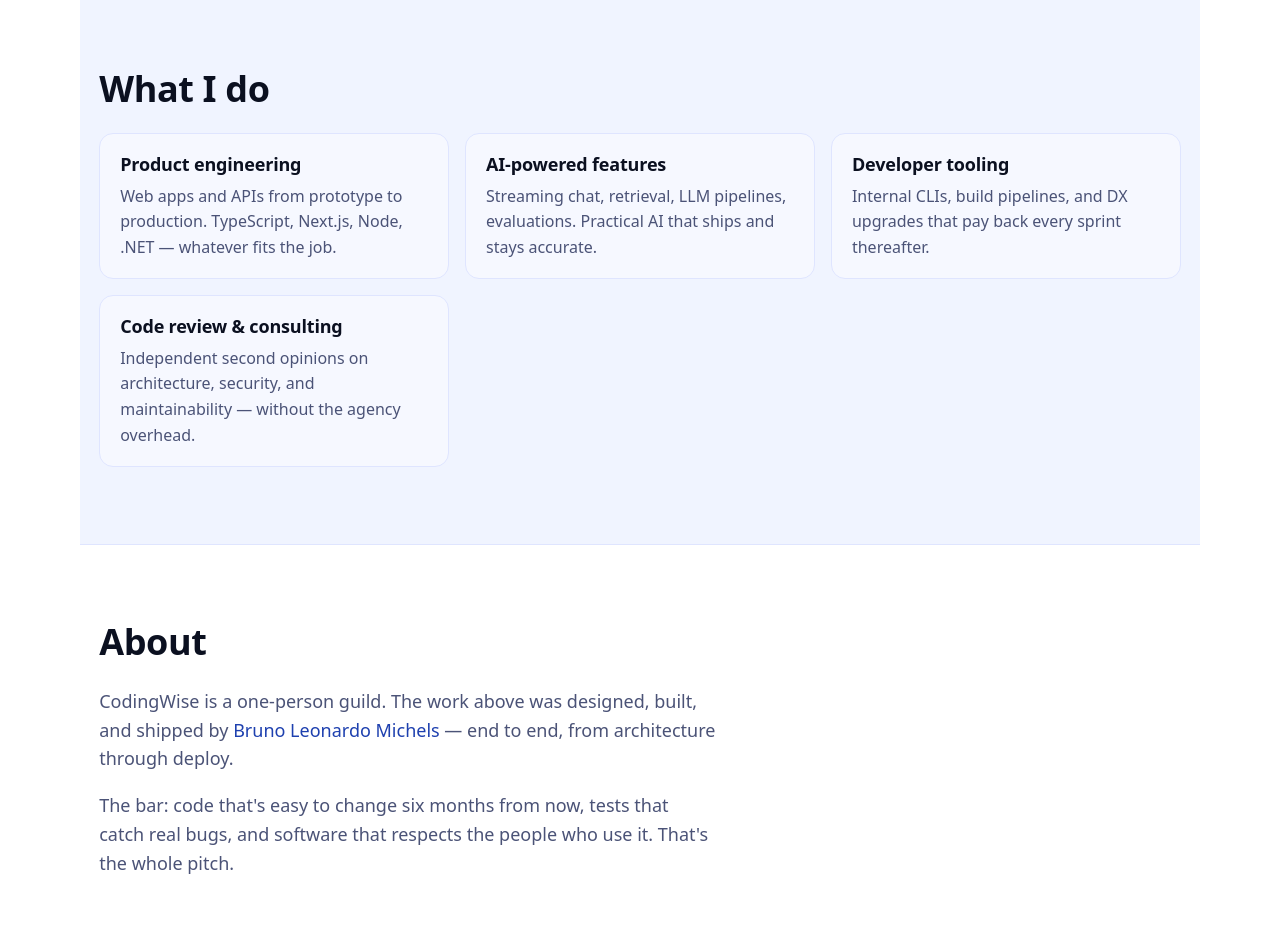
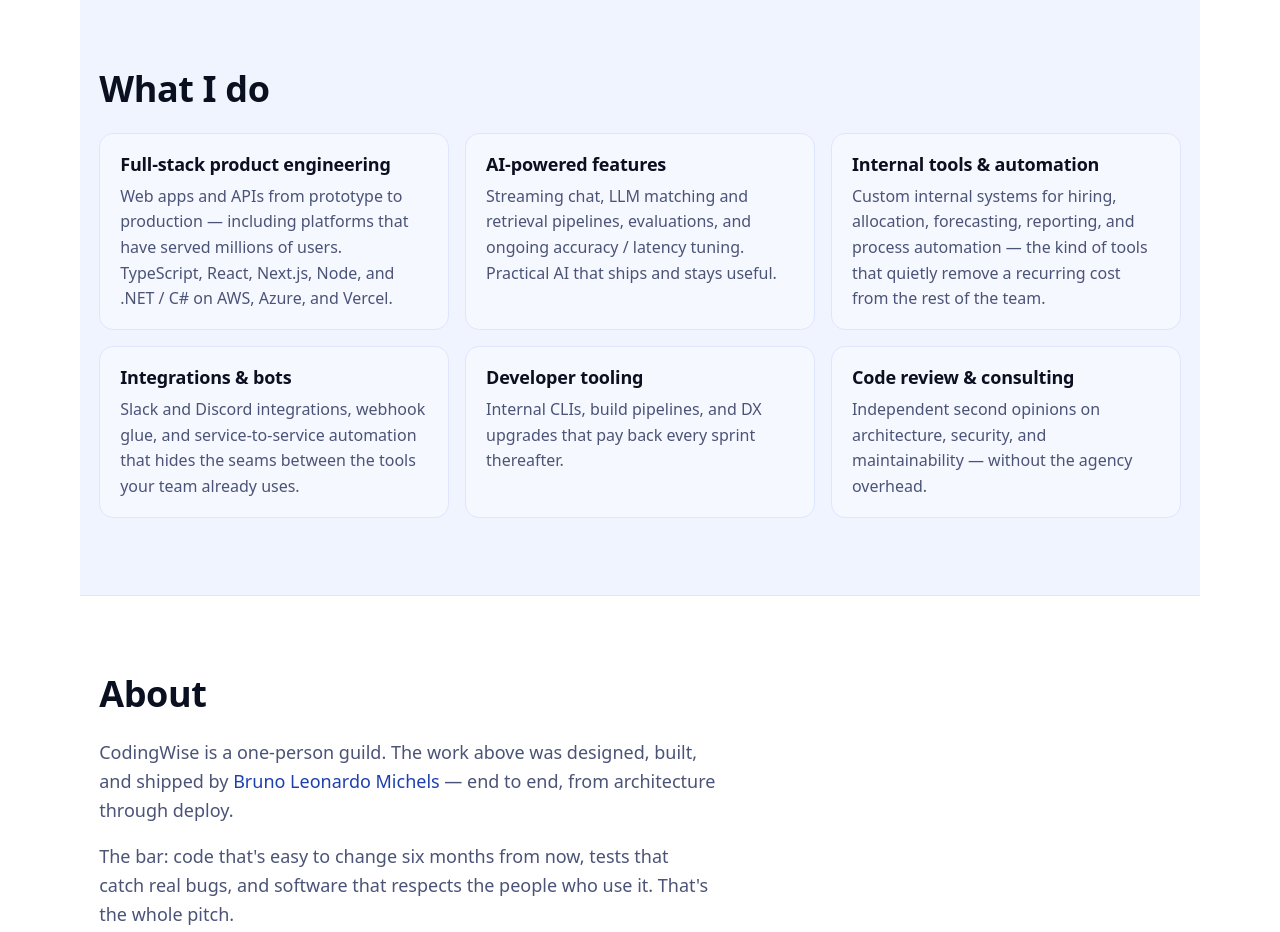
Before and after one commit to brunolm/codingwise, a website: page src/index.html in a window 1280 px wide. Shown: the part 2360-3292 px from the top of the page. Drawn offline with Linux system fonts and the light colour scheme.

Commit message:
Expand What I do with categories from brunolm.com
Added Internal tools & automation and Integrations & bots (both prominent
on brunolm.com). Enriched Product engineering with concrete stack and
'millions of users' framing.

```diff
--- a/src/index.html
+++ b/src/index.html
@@ -236,17 +236,35 @@
         <h2 id="services-title">What I do</h2>
         <ul class="cards" role="list">
           <li class="card">
-            <h3>Product engineering</h3>
+            <h3>Full-stack product engineering</h3>
             <p>
-              Web apps and APIs from prototype to production. TypeScript,
-              Next.js, Node, .NET — whatever fits the job.
+              Web apps and APIs from prototype to production — including
+              platforms that have served millions of users. TypeScript,
+              React, Next.js, Node, and .NET / C# on AWS, Azure, and Vercel.
             </p>
           </li>
           <li class="card">
             <h3>AI-powered features</h3>
             <p>
-              Streaming chat, retrieval, LLM pipelines, evaluations.
-              Practical AI that ships and stays accurate.
+              Streaming chat, LLM matching and retrieval pipelines,
+              evaluations, and ongoing accuracy / latency tuning. Practical
+              AI that ships and stays useful.
+            </p>
+          </li>
+          <li class="card">
+            <h3>Internal tools &amp; automation</h3>
+            <p>
+              Custom internal systems for hiring, allocation, forecasting,
+              reporting, and process automation — the kind of tools that
+              quietly remove a recurring cost from the rest of the team.
+            </p>
+          </li>
+          <li class="card">
+            <h3>Integrations &amp; bots</h3>
+            <p>
+              Slack and Discord integrations, webhook glue, and
+              service-to-service automation that hides the seams between
+              the tools your team already uses.
             </p>
           </li>
           <li class="card">
```
